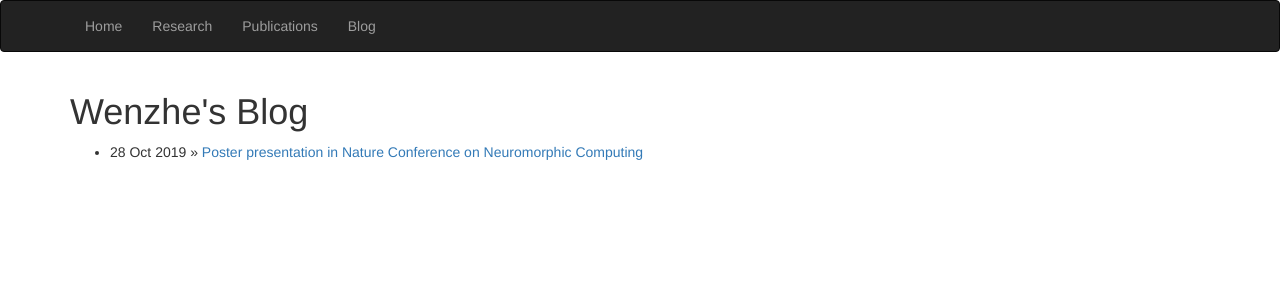
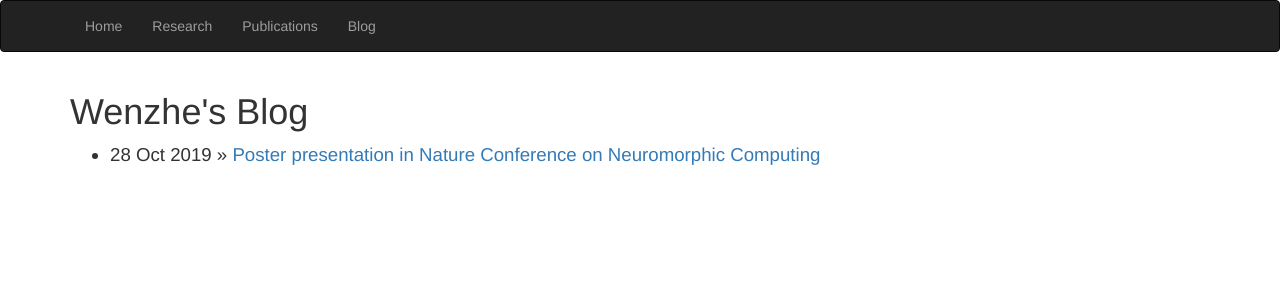
Before and after one commit to Wenzheguo/Wenzheguo.github.io, a Jekyll site: the page built from blog/index.html, in a window 1280 px wide. Shown: the top 300 px of the page. Built offline with Jekyll 4.4.1, drawn with Linux system fonts in a browser that asks for light colours.

Commit message:
Update index.html

```diff
--- a/blog/index.html
+++ b/blog/index.html
@@ -3,7 +3,7 @@ layout: default
 title: Wenzhe's Blog
 ---
 	<h1>{{ page.title }}</h1>
-	<ul class="posts">
+	<ul class="posts" style="font-size:14pt;">
 
 	  {% for post in site.posts %}
 	    <li><span>{{ post.date | date_to_string }}</span> » <a href="{{ post.url }}" title="{{ post.title }}">{{ post.title }}</a></li>
```
